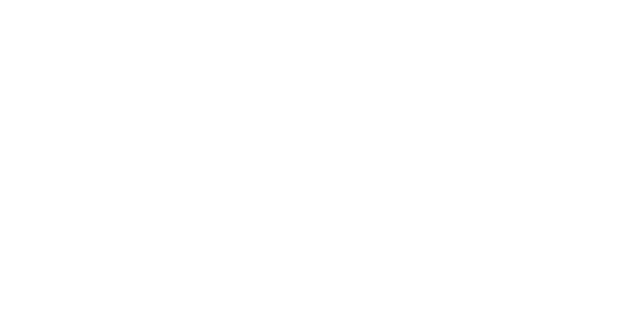
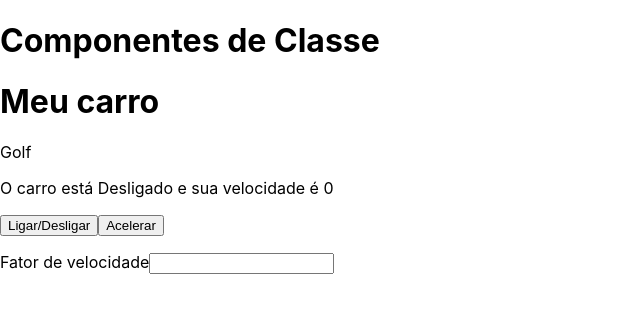
Before and after one commit to vinicius-grandi/cfb-cursos, a React (Create React App) app: page / in a window 1280 px wide. Shown: the top 312 px of the page, without its empty margins (0-640 px from the left). Built offline with nearby package versions, Linux system fonts and the light colour scheme.

Commit message:
Outra forma de usar state em classes

```diff
--- a/src/App.js
+++ b/src/App.js
@@ -1,8 +1,13 @@
+import { useState } from "react";
+import Carro from "./componentes/Carro";
 
 function App() {
+  const [fator, setFator] = useState(0)
   return (
     <>
-
+      <h1>Componentes de Classe</h1>
+      <Carro fator={Number(fator)}/>
+      <p>Fator de velocidade<input type="number" onChange={(e) => setFator(e.target.value)}/></p>
     </>
   );
 }
--- /dev/null
+++ b/src/componentes/Carro.jsx
@@ -0,0 +1,41 @@
+import React from 'react'
+
+class Carro extends React.Component {
+    constructor() {
+        super()
+        this.modelo='Golf'
+        this.state = {
+            ligado: false,
+            velAtual: 0,
+        }
+
+    }
+
+    ligar() {
+        this.setState(state => ({
+            ligado:!state.ligado,
+            velAtual: 0
+        }))
+    }
+
+    acelerar() {
+        if (!this.state.ligado) return alert("O carro está desligado!")
+        this.setState((state, props) => ({
+            velAtual: state.velAtual + props.fator
+        }))
+    }
+
+    render() {
+        return (
+            <>
+                <h1>Meu carro</h1>
+                <p>{this.modelo}</p>
+                <p>O carro está {(this.state.ligado?"Ligado":"Desligado")} e sua velocidade é {this.state.velAtual}</p>
+                <button onClick={() => this.ligar()}>Ligar/Desligar</button>
+                <button onClick={() => this.acelerar()}>Acelerar</button>
+            </>
+        )
+    }
+}
+
+export default Carro
```
